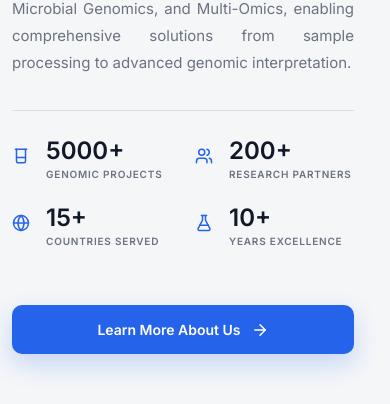
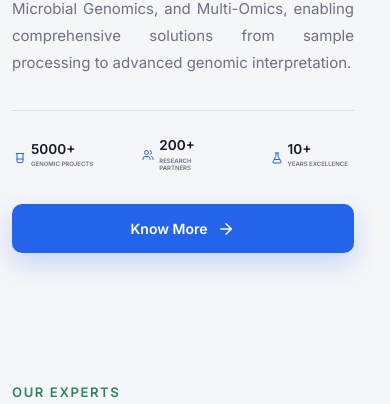
Before and after one commit to rishab-sudo/lead_genetics, a React (Create React App) app: page / in a window 390 px wide. Shown: the part 1692-2096 px from the top of the page. Built offline with nearby package versions, Linux system fonts and the light colour scheme.

Commit message:
18aug2026

```diff
--- a/src/components/HomeAbout.css
+++ b/src/components/HomeAbout.css
@@ -1,25 +1,26 @@
 /* =============================
    HOME ABOUT SECTION
 ============================= */
+
 .h-about-section {
   padding: 80px 0;
   background: #f4f6f8;
 }
 
 .h-about-container {
-/* background-color: #1d4ed8; */
+  width: 100%;
 }
 
 /* =============================
    LEFT IMAGE MOSAIC
 ============================= */
+
 .h-about-image-wrap {
   position: relative;
   width: 100%;
-  height: 560px; /* total column height */
+  height: 560px;
 }
 
-/* Farm — large background image, fills full width of wrapper */
 .h-about-image--farm {
   position: absolute;
   top: 0;
@@ -32,7 +33,6 @@
   display: block;
 }
 
-/* Lab — smaller, bottom-left, overlapping the farm with white border */
 .h-about-image--lab {
   position: absolute;
   bottom: 0;
@@ -47,13 +47,13 @@
 }
 
 /* =============================
-   RIGHT CONTENT (MATCH SCREENSHOT)
+   RIGHT CONTENT
 ============================= */
+
 .h-about-content {
   text-align: justify;
   max-width: 100%;
   margin-left: 0;
-  /* background-color: #1d4ed8; */
 }
 
 .h-about-badge {
@@ -98,14 +98,27 @@
 /* =============================
    STATS
 ============================= */
+
 .h-about-stats {
+  display: flex;
+  justify-content: space-between;
+  align-items: center;
+  width: 100%;
   margin-bottom: 32px;
+  margin-left: 0;
+  margin-right: 0;
+
+}
+
+.h-about-stat-col {
+  padding-left: 6px;
+  padding-right: 6px;
 }
 
 .h-about-stat-item {
   display: flex;
   align-items: flex-start;
-  gap: 12px;
+  gap: 8px;
 }
 
 .h-about-stat-icon {
@@ -115,26 +128,33 @@
   margin-top: 3px;
 }
 
+.h-about-stat-content {
+  min-width: 0;
+}
+
 .h-about-stat-item h4 {
   margin: 0 0 4px;
   font-size: 1.8rem;
   line-height: 1;
   font-weight: 800;
   color: #111827;
+  white-space: nowrap;
 }
 
 .h-about-stat-item p {
   margin: 0;
-  font-size: 11px;
+  font-size: 10px;
   line-height: 1.5;
   font-weight: 700;
-  letter-spacing: 0.08em;
+  letter-spacing: 0.06em;
   color: #6b7280;
+  white-space: normal;
 }
 
 /* =============================
    BUTTON
 ============================= */
+
 .h-about-btn {
   display: inline-flex;
   align-items: center;
@@ -158,9 +178,8 @@
 }
 
 /* =============================
-   MISSION / VISION / VALUES PILLARS
+   TABLET
 ============================= */
-
 
 @media (max-width: 991px) {
   .h-about-section {
@@ -177,13 +196,35 @@
   }
 
   .h-about-image-wrap {
-    height: 480px; /* scale down the container height */
+    height: 480px;
   }
 
-  .about-pillars {
-    grid-template-columns: repeat(2, 1fr);
+  .h-about-stat-item {
+    gap: 6px;
+  }
+
+  .h-about-stat-icon {
+    width: 20px;
+    min-width: 20px;
+  }
+
+  .h-about-stat-icon svg {
+    width: 16px;
+    height: 16px;
+  }
+
+  .h-about-stat-item h4 {
+    font-size: 1.45rem;
+  }
+
+  .h-about-stat-item p {
+    font-size: 8px;
   }
 }
+
+/* =============================
+   MOBILE
+============================= */
 
 @media (max-width: 767px) {
   .h-about-section {
@@ -200,30 +241,56 @@
   }
 
   .h-about-image-wrap {
-    height: 400px; /* scale down container further */
+    height: 400px;
   }
 
   .h-about-image--lab {
-    border-width: 4px; /* slightly thinner border for small screen */
+    border-width: 4px;
+  }
+
+  /*
+     Keep all 4 stats in one row
+  */
+
+  .h-about-stat-col {
+    padding-left: 3px;
+    padding-right: 3px;
+  }
+
+  .h-about-stat-item {
+    gap: 4px;
+  }
+
+  .h-about-stat-icon {
+    width: 16px;
+    min-width: 16px;
+    margin-top: 2px;
+  }
+
+  .h-about-stat-icon svg {
+    width: 14px;
+    height: 14px;
   }
 
   .h-about-stat-item h4 {
-    font-size: 1.5rem;
+    font-size: 1rem;
+  }
+
+  .h-about-stat-item p {
+    font-size: 7px;
+    letter-spacing: 0.02em;
+    line-height: 1.3;
   }
 
   .h-about-btn {
     width: 100%;
     justify-content: center;
   }
+}
 
-  .h-about-pillars-wrap {
-    margin-top: 48px;
-  }
-
-  .about-pillars {
-    grid-template-columns: 1fr;
-  }
-}
+/* =============================
+   SMALL MOBILE
+============================= */
 
 @media (max-width: 575px) {
   .h-about-title {
@@ -231,14 +298,38 @@
   }
 
   .h-about-image-wrap {
-    height: 320px; /* scale down container for mobile */
+    height: 320px;
   }
 
   .h-about-image--lab {
     border-width: 3px;
   }
 
+  .h-about-stat-col {
+    padding-left: 2px;
+    padding-right: 2px;
+  }
+
+  .h-about-stat-item {
+    gap: 3px;
+  }
+
+  .h-about-stat-icon {
+    width: 14px;
+    min-width: 14px;
+  }
+
+  .h-about-stat-icon svg {
+    width: 12px;
+    height: 12px;
+  }
+
+  .h-about-stat-item h4 {
+    font-size: 0.85rem;
+  }
+
   .h-about-stat-item p {
-    font-size: 10px;
+    font-size: 6px;
+    letter-spacing: 0;
   }
 }
--- a/src/components/HomeAbout.js
+++ b/src/components/HomeAbout.js
@@ -14,15 +14,28 @@ import farmImg from "../assets/farm_628x680.png";
 import labImg from "../assets/lab_420x288.png";
 
 const STATS = [
-  { icon: <Beaker size={18} />, value: 5000, suffix: "+", label: "GENOMIC PROJECTS" },
-  { icon: <Users size={18} />, value: 200, suffix: "+", label: "RESEARCH PARTNERS" },
-  { icon: <Globe size={18} />, value: 15, suffix: "+", label: "COUNTRIES SERVED" },
-  { icon: <FlaskConical size={18} />, value: 10, suffix: "+", label: "YEARS EXCELLENCE" },
+  {
+    icon: <Beaker size={18} />,
+    value: 5000,
+    suffix: "+",
+    label: "GENOMIC PROJECTS",
+  },
+  {
+    icon: <Users size={18} />,
+    value: 200,
+    suffix: "+",
+    label: "RESEARCH PARTNERS",
+  },
+
+  {
+    icon: <FlaskConical size={18} />,
+    value: 10,
+    suffix: "+",
+    label: "YEARS EXCELLENCE",
+  },
 ];
 
-
-
-/* Counts up from 0 to `value` once its wrapper scrolls into view. */
+/* Counts up from 0 to value once its wrapper scrolls into view */
 function AnimatedCounter({ value, prefix = "", suffix = "" }) {
   const [display, setDisplay] = useState(0);
   const ref = useRef(null);
@@ -31,30 +44,47 @@ function AnimatedCounter({ value, prefix = "", suffix = "" }) {
 
   useEffect(() => {
     const el = ref.current;
+
     if (!el) return;
 
     const observer = new IntersectionObserver(
       ([entry]) => {
         if (entry.isIntersecting && !hasRun.current) {
           hasRun.current = true;
+
           const duration = 1400;
           const start = performance.now();
 
           const tick = (now) => {
-            const progress = Math.min((now - start) / duration, 1);
+            const progress = Math.min(
+              (now - start) / duration,
+              1
+            );
+
             const eased = 1 - Math.pow(1 - progress, 3);
             const current = value * eased;
-            setDisplay(isFloat ? Number(current.toFixed(1)) : Math.round(current));
-            if (progress < 1) requestAnimationFrame(tick);
+
+            setDisplay(
+              isFloat
+                ? Number(current.toFixed(1))
+                : Math.round(current)
+            );
+
+            if (progress < 1) {
+              requestAnimationFrame(tick);
+            }
           };
 
           requestAnimationFrame(tick);
         }
       },
-      { threshold: 0.4 }
+      {
+        threshold: 0.4,
+      }
     );
 
     observer.observe(el);
+
     return () => observer.disconnect();
   }, [value, isFloat]);
 
@@ -72,18 +102,31 @@ const HomeAbout = () => {
     <section className="h-about-section">
       <Container className="h-about-container">
         <Row className="align-items-center justify-content-between gx-4 gy-5 w-100">
+
           {/* LEFT IMAGE MOSAIC */}
           <Col lg={5}>
             <div className="h-about-image-wrap">
-              <img src={farmImg} alt="Agriculture Genomics Farm" className="h-about-image h-about-image--farm" />
-              <img src={labImg} alt="Genomics Laboratory" className="h-about-image h-about-image--lab" />
+              <img
+                src={farmImg}
+                alt="Agriculture Genomics Farm"
+                className="h-about-image h-about-image--farm"
+              />
+
+              <img
+                src={labImg}
+                alt="Genomics Laboratory"
+                className="h-about-image h-about-image--lab"
+              />
             </div>
           </Col>
 
           {/* RIGHT CONTENT */}
           <Col lg={6}>
             <div className="h-about-content">
-              <div className="h-about-badge">ABOUT LEADS GENETICS</div>
+
+              <div className="h-about-badge">
+                ABOUT LEADS GENETICS
+              </div>
 
               <h2 className="h-about-title">
                 Advancing Genomics.
@@ -94,49 +137,61 @@ const HomeAbout = () => {
               </h2>
 
               <p className="h-about-text">
-                Leads Genetics is a multidisciplinary genomics and biotechnology
-                company dedicated to advancing scientific discovery through
-                cutting-edge sequencing technologies, molecular diagnostics,
-                bioinformatics, and precision agriculture solutions.
+                Leads Genetics is a multidisciplinary genomics and
+                biotechnology company dedicated to advancing scientific
+                discovery through cutting-edge sequencing technologies,
+                molecular diagnostics, bioinformatics, and precision
+                agriculture solutions.
               </p>
 
               <p className="h-about-text">
-                Our expertise spans Human Genomics, Plant Genomics, Animal &amp;
-                Livestock Genomics, Microbial Genomics, and Multi-Omics,
-                enabling comprehensive solutions from sample processing to
-                advanced genomic interpretation.
+                Our expertise spans Human Genomics, Plant Genomics,
+                Animal &amp; Livestock Genomics, Microbial Genomics,
+                and Multi-Omics, enabling comprehensive solutions from
+                sample processing to advanced genomic interpretation.
               </p>
 
               <div className="h-about-divider"></div>
 
-              {/* STATS — now animated on scroll into view */}
+              {/* STATS */}
               <Row className="h-about-stats">
                 {STATS.map((item, index) => (
-                  <Col xs={6} key={index} className="mb-4">
+                  <Col
+                    xs={3}
+                    key={index}
+                    className="h-about-stat-col"
+                  >
                     <div className="h-about-stat-item">
-                      <div className="h-about-stat-icon">{item.icon}</div>
 
-                      <div>
+                      <div className="h-about-stat-icon">
+                        {item.icon}
+                      </div>
+
+                      <div className="h-about-stat-content">
                         <h4>
-                          <AnimatedCounter value={item.value} suffix={item.suffix} />
+                          <AnimatedCounter
+                            value={item.value}
+                            suffix={item.suffix}
+                          />
                         </h4>
+
                         <p>{item.label}</p>
                       </div>
+
                     </div>
                   </Col>
                 ))}
               </Row>
 
+              {/* BUTTON */}
               <button className="h-about-btn">
-                Learn More About Us
+                Know  More
                 <ArrowRight size={18} />
               </button>
+
             </div>
           </Col>
         </Row>
-
-        {/* MISSION / VISION / VALUES PILLARS */}
-
       </Container>
     </section>
   );
```
